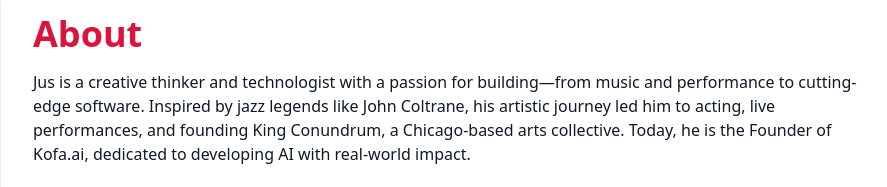
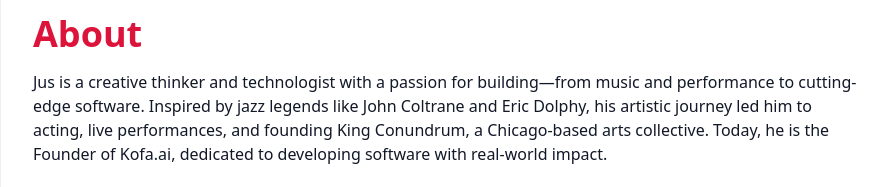
Before and after one commit to jusbuckingham/jusbuckingham, a Next.js app: page / in a window 1280 px wide. Shown: the part 613-800 px from the top of the page, without its empty margins (191-1078 px from the left). Built offline with nearby package versions, Linux system fonts and the light colour scheme.

Commit message:
updating about section

```diff
--- a/pages/index.tsx
+++ b/pages/index.tsx
@@ -14,7 +14,7 @@ const Home: NextPage = () => {
       title: 'About',
       content: (
         <p>
-          Jus is a creative thinker and technologist with a passion for building—from music and performance to cutting-edge software. Inspired by jazz legends like John Coltrane, his artistic journey led him to acting, live performances, and founding King Conundrum, a Chicago-based arts collective. Today, he is the Founder of Kofa.ai, dedicated to developing AI with real-world impact.
+          Jus is a creative thinker and technologist with a passion for building—from music and performance to cutting-edge software. Inspired by jazz legends like John Coltrane and Eric Dolphy, his artistic journey led him to acting, live performances, and founding King Conundrum, a Chicago-based arts collective. Today, he is the Founder of Kofa.ai, dedicated to developing software with real-world impact.
         </p>
       ),
     },
```
